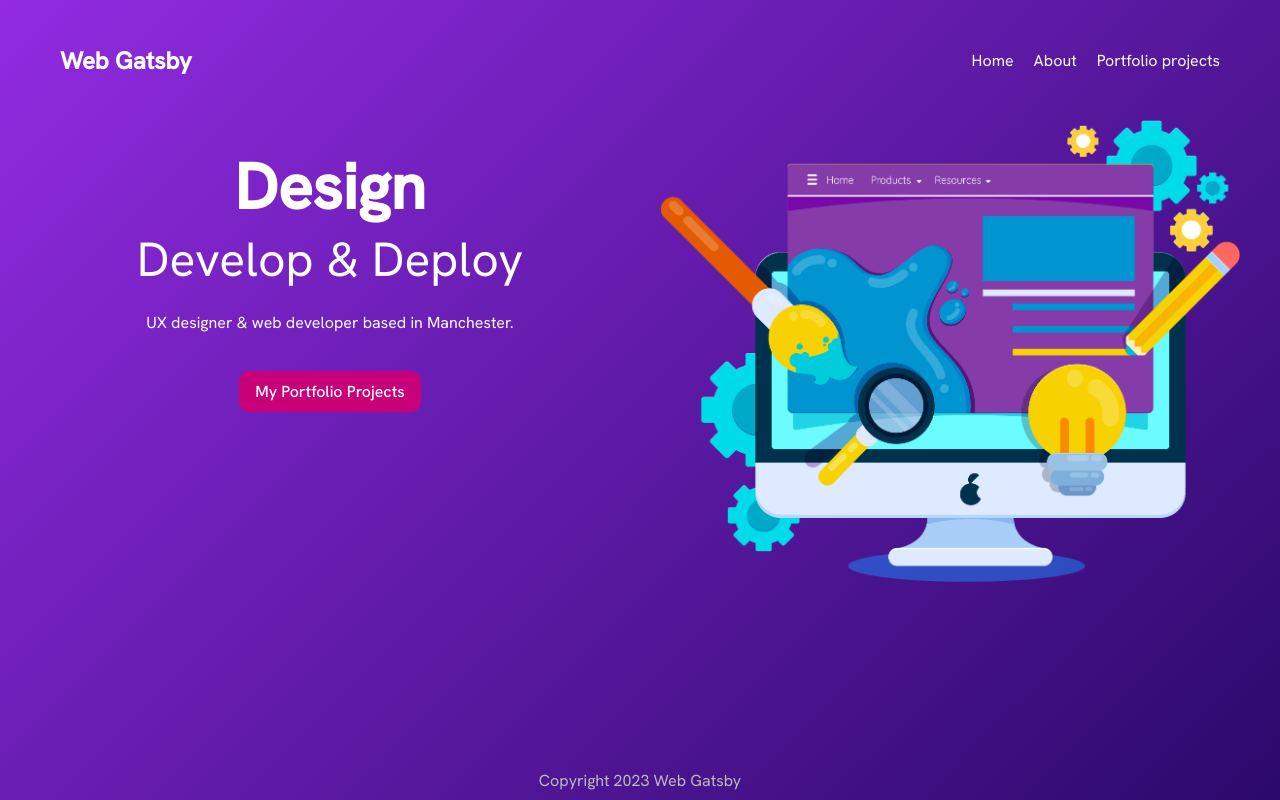
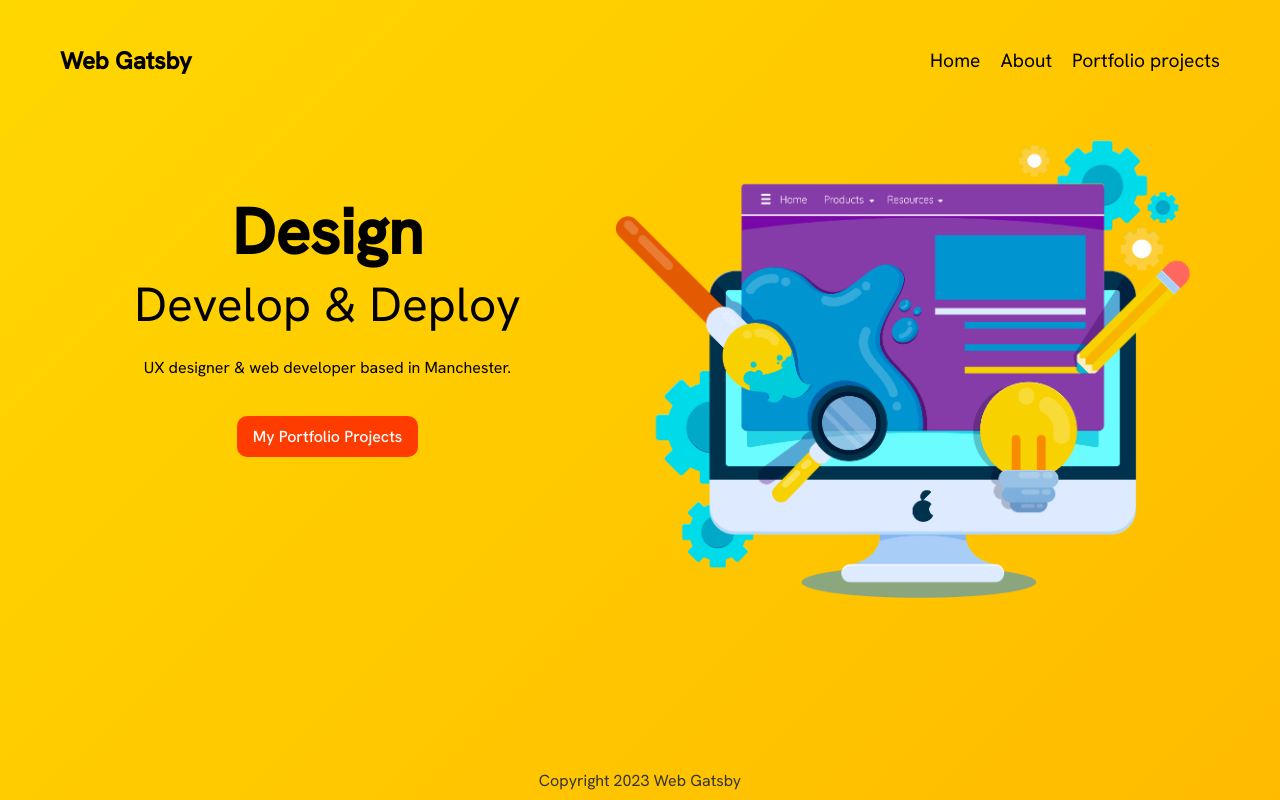
Before and after one commit to Saman-7/web-gatsby, a Gatsby site: page / in a window 1280 px wide. Built offline with nearby package versions, Linux system fonts and the light colour scheme; Gatsby itself is replaced by a stand-in of ours.

Commit message:
Revamp entire site design

```diff
--- a/src/styles/global.css
+++ b/src/styles/global.css
@@ -5,7 +5,7 @@
   margin: 0;
   font-family: "Hanken Grotesk", sans-serif;
   text-decoration: none;
-  color: white;
+  color: black;
 }
 
 html,
@@ -14,7 +14,7 @@ body {
 }
 
 body {
-  background: linear-gradient(135deg, #922be1, #2b096b);
+  background: linear-gradient(135deg, #ffd700, #ffbb00);
   background-repeat: none;
 }
 
@@ -46,13 +46,14 @@ nav .links a {
   padding-bottom: 8px;
   font-weight: 400;
   border-bottom: 3px solid transparent;
+  font-size: 1.2em;
 }
 nav .links a:hover {
-  border-color: white;
+  border-color: rgba(0, 0, 0, 0.7);
 }
 
 footer {
   text-align: center;
-  color: #bbb;
+  color: #333;
   margin: auto;
 }
--- a/src/styles/home.module.css
+++ b/src/styles/home.module.css
@@ -1,13 +1,14 @@
 .header {
   display: grid;
   grid-template-columns: 1fr 1fr;
-  column-gap: 40px;
   text-align: center;
+  margin-top: 20px;
+  margin-right: 50px;
 }
 
 .header h2 {
   font-size: 4em;
-  margin-top: 25px;
+  margin-top: 50px;
 }
 
 .header h3 {
@@ -18,13 +19,15 @@
 
 .btn {
   display: inline-block;
-  background-color: #c90179;
+  background-color: #ff3c00;
   padding: 10px 16px;
   margin-top: 20px;
   font-weight: 500;
   border-radius: 10px;
+  color: white;
 }
 
 .btn:hover {
-  background-color: #d42990;
+  background-color: #ff0000;
+  color: white;
 }
--- a/src/styles/projects-details.module.css
+++ b/src/styles/projects-details.module.css
@@ -14,3 +14,7 @@
 .feature {
   margin: 30px auto 20px;
 }
+
+.innerHTML {
+  margin-bottom: 70px;
+}
--- a/src/styles/projects.module.css
+++ b/src/styles/projects.module.css
@@ -30,6 +30,6 @@
 }
 
 .projects p {
-  color: #ccc;
+  color: #333;
   margin: 10px auto;
 }
```
Also changed, not shown: src/templates/projects-details.js (+6 -2 lines).
